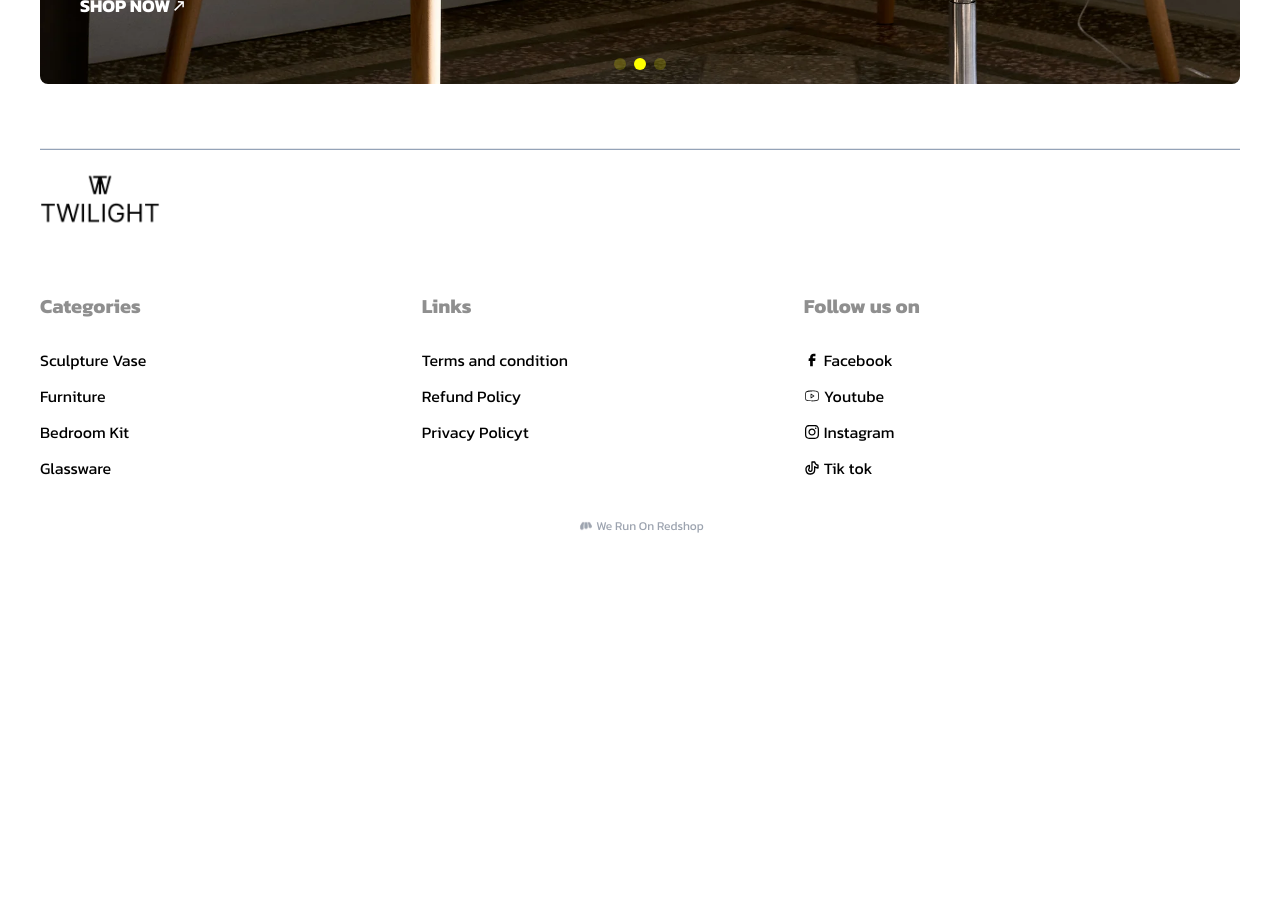
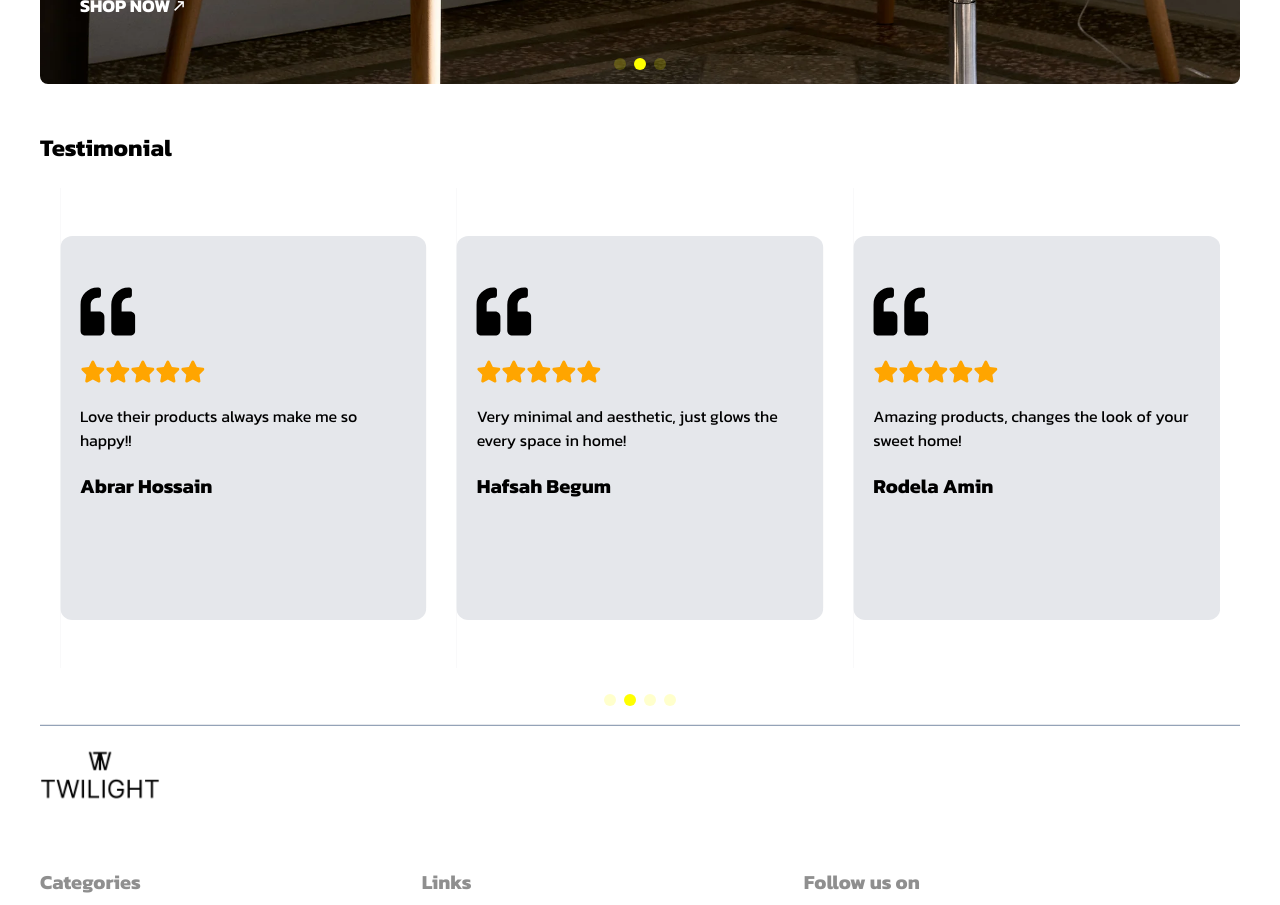
Before and after one commit to dizas9/Red-com, a Next.js app: page / in a window 1280 px wide. Shown: the part 660-1565 px from the top of the page. Before the commit the page ends 1228 px from the top, so only its background shows below. Built offline with nearby package versions, Linux system fonts and the light colour scheme.

Commit message:
Testimonial carousel

```diff
--- a/app/components/Hero Section/Carousel.tsx
+++ b/app/components/Hero Section/Carousel.tsx
@@ -3,7 +3,6 @@ import { BiLeftArrowAlt } from "react-icons/bi";
 import { BiRightArrowAlt } from "react-icons/bi";
 import { CgArrowTopRight } from "react-icons/cg";
 import Image from "next/image";
-import { useEffect, useState, useRef } from "react";
 import { Swiper, SwiperSlide } from "swiper/react";
 
 // Import Swiper styles
--- /dev/null
+++ b/app/components/Testimonial Section/StarRating.tsx
@@ -0,0 +1,12 @@
+import { FaStar } from "react-icons/fa6";
+export default function StarRating() {
+  return (
+    <div className="flex">
+      <FaStar color="orange" size={25} />
+      <FaStar color="orange" size={25} />
+      <FaStar color="orange" size={25} />
+      <FaStar color="orange" size={25} />
+      <FaStar color="orange" size={25} />
+    </div>
+  );
+}
--- /dev/null
+++ b/app/components/Testimonial Section/Testimonial.tsx
@@ -0,0 +1,12 @@
+import TestimonialCarousel from "./TestimonialCarousel";
+
+
+
+export default function Testimonial() {
+  return (
+    <div>
+      <p className="text-2xl font-semibold mb-6">Testimonial</p>
+      <TestimonialCarousel/>
+    </div>
+  );
+}
--- /dev/null
+++ b/app/components/Testimonial Section/TestimonialCarousel.tsx
@@ -0,0 +1,90 @@
+"use client";
+import { FaQuoteLeft } from "react-icons/fa";
+import { Swiper, SwiperSlide } from "swiper/react";
+
+// Import Swiper styles
+import "swiper/css";
+import "swiper/css/pagination";
+
+// import required modules
+import { Pagination, Navigation, Autoplay } from "swiper/modules";
+import { useEffect, useState } from "react";
+import useScreenResize from "@/app/lib/screenSize";
+import { testimonials } from "@/app/data/data";
+import StarRating from "./StarRating";
+
+export default function TestimonialCarousel() {
+  const [delay, setDelay] = useState(false);
+  const screenSize = useScreenResize();
+  // Custom pagination bullets
+  const renderBullet = (index: number, className: string) => {
+    return `<span class="${className}" style="${"background-color: yellow; width: 12px; height: 12px;"}"></span>`;
+  };
+
+  //apply delay before loading user testimonials
+  useEffect(() => {
+    const timer = setTimeout(() => {
+      setDelay(true);
+    }, 1000);
+    return () => {
+      clearTimeout(timer);
+    };
+  }, []);
+
+  //modify pagination wrpper container
+  useEffect(() => {
+    const customPagination = document.querySelector(".custom-pagination");
+    if (customPagination) {
+      customPagination.setAttribute(
+        "style",
+        "display: flex; justify-content: center; align-items: center; padding: 10px; position: absolute; bottom:-3rem;"
+      );
+    }
+  }, []);
+
+  return (
+    <>
+      <div className="lg:h-[60vh] h-[45vh] md:h-[27vh]  mx-5 relative mb-10">
+        <Swiper
+          spaceBetween={30}
+          pagination={{
+            clickable: true,
+            el: ".custom-pagination",
+            renderBullet: renderBullet,
+          }}
+          navigation={{
+            nextEl: ".swiper-button-next",
+            prevEl: ".swiper-button-prev",
+          }}
+          autoplay={{
+            delay: 3000,
+            disableOnInteraction: false,
+          }}
+          slidesPerView={screenSize >= 1024 ? 3 : screenSize >= 768 ? 2 : 1}
+          centeredSlides={false}
+          freeMode={true}
+          modules={[Pagination, Navigation, Autoplay]}
+          className="lg:h-full h-full "
+        >
+          {delay &&
+            testimonials.map((item, idx) => (
+              <SwiperSlide
+                className=" bg-white flex items-center relative"
+                key={idx}
+              >
+                <div className="lg:h-[80%] lg:w-full h-full w-full bg-gray-200 lg:absolute lg:bottom-[10%] rounded-xl flex flex-col gap-5 px-5 py-12">
+                  <FaQuoteLeft size={55} />
+                  <StarRating />
+                  <p className="">{item.comment}</p>
+                  <p className="text-xl font-bold">{item.name}</p>
+                </div>
+              </SwiperSlide>
+            ))}
+        </Swiper>
+
+        {/* Custom Pagination Wrapper */}
+        <div className="custom-pagination"></div>
+      </div>
+    </>
+  );
+}
--- a/app/data/data.tsx
+++ b/app/data/data.tsx
@@ -11,3 +11,30 @@ export const links = [
   { name: "Refund Policy" },
   { name: "Privacy Policyt" },
 ];
+
+export const testimonials = [
+  {
+    comment: "Very Nice products really happy with their service",
+    name: "Mohammed Hossain",
+  },
+  {
+    comment: "Love their products always make me so happy!!",
+    name: "Abrar Hossain",
+  },
+  {
+    comment: "Very minimal and aesthetic, just glows the every space in home!",
+    name: "Hafsah Begum",
+  },
+  {
+    comment: "Amazing products, changes the look of your sweet home!",
+    name: "Rodela Amin",
+  },
+  {
+    comment: "Very Nice products really happy with their service",
+    name: "Mohammed Hossain",
+  },
+  {
+    comment: "Love their products always make me so happy!!",
+    name: "Abrar Hossain",
+  },
+];
--- a/app/page.tsx
+++ b/app/page.tsx
@@ -1,10 +1,12 @@
 import Hero from "./components/Hero Section/Hero";
+import Testimonial from "./components/Testimonial Section/Testimonial";
 
 export default function Home() {
   return (
     <>
       <div className="lg:px-10 md:px-28 lg:py-2 p-2 flex flex-col px-3 h-fit">
         <Hero/>
+        <Testimonial/>
       </div>
 
     </>
```
